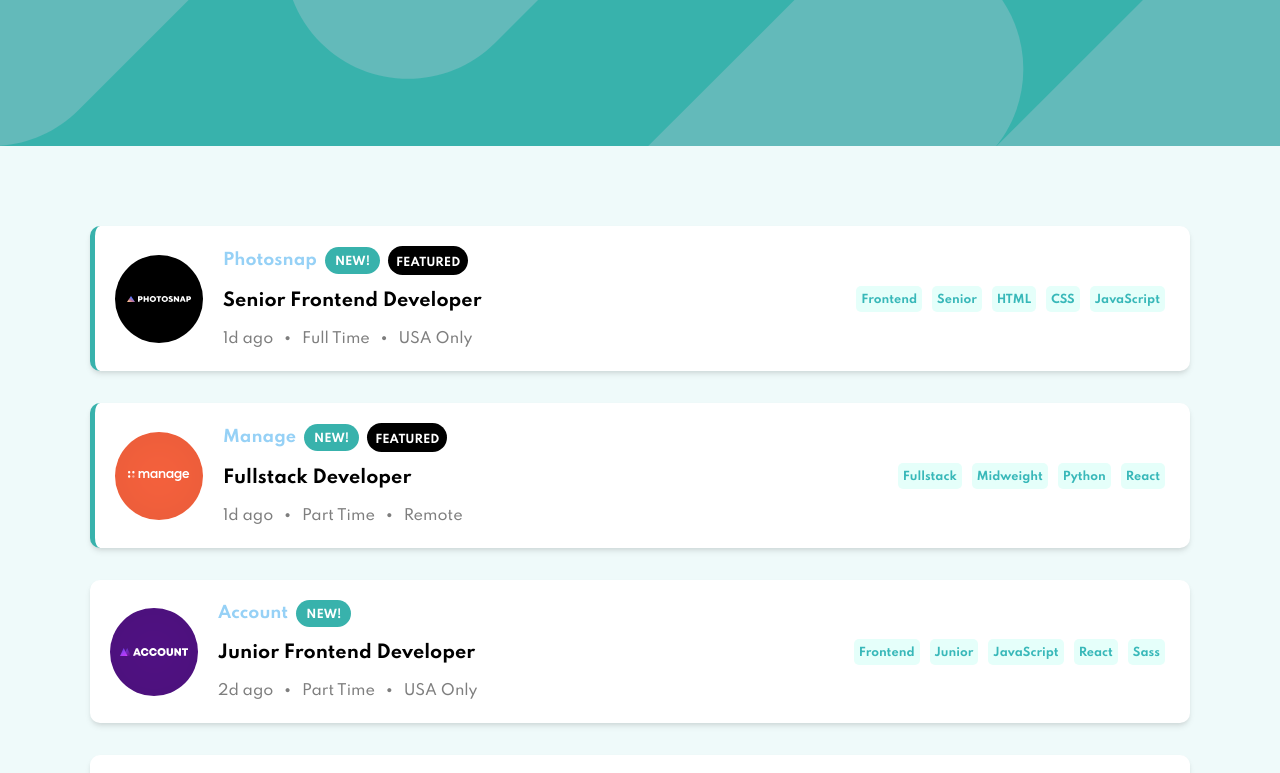
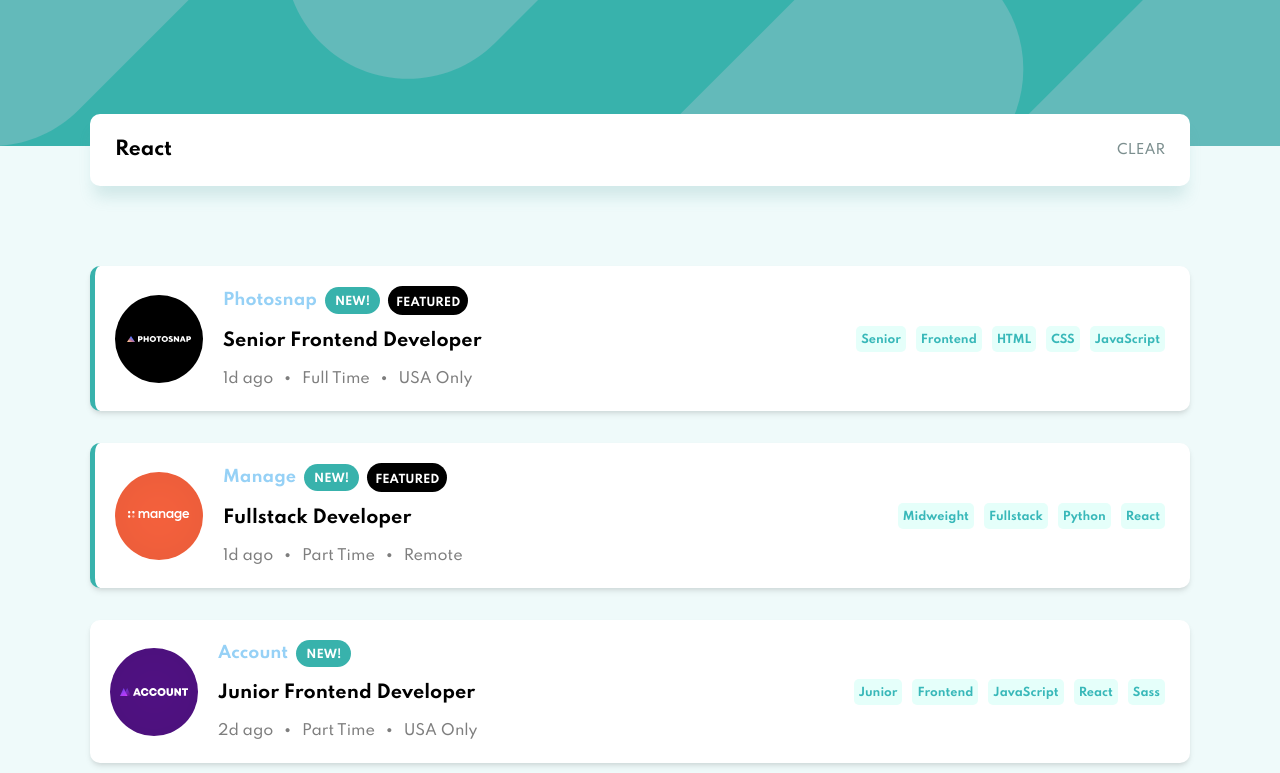
Before and after one commit to JEKO10/Job-Listing, a React (Create React App) app: page / in a window 1280 px wide. Shown: the top 773 px of the page. Built offline with nearby package versions, Linux system fonts and the light colour scheme.

Commit message:
SingleJob component structure update

```diff
--- a/src/App.js
+++ b/src/App.js
@@ -1,5 +1,5 @@
+import Search from "./component/Search";
 import Jobs from "./component/Jobs";
-import Search from "./component/Search";
 import HeaderImg from "./bg-header-desktop.svg";
 
 function App() {
--- a/src/component/SingleJob.jsx
+++ b/src/component/SingleJob.jsx
@@ -1,6 +1,8 @@
-import React from "react";
+function SingleJob({ job }) {
+  const { tools, languages, level, role } = job;
 
-function SingleJob({ job }) {
+  const jobTags = [level, role, ...languages, ...tools];
+
   return (
     <div className={`job ${job.featured ? "featured" : ""}`}>
       <div>
@@ -24,14 +26,29 @@ function SingleJob({ job }) {
         </div>
       </div>
       <div>
-        <h1 className="tag">{job.role}</h1>
+        {jobTags.map((tag, index) => {
+          return (
+            <h1 className="tag" key={index}>
+              {tag}
+            </h1>
+          );
+        })}
+        {/* <h1 className="tag">{job.role}</h1>
         <h1 className="tag">{job.level}</h1>
-        {job.languages.map((lang) => {
-          return <h1 className="tag">{lang}</h1>;
+        {job.languages.map((lang, index) => {
+          return (
+            <h1 className="tag" key={index}>
+              {lang}
+            </h1>
+          );
         })}
-        {job.tools.map((tool) => {
-          return <h1 className="tag">{tool}</h1>;
-        })}
+        {job.tools.map((tool, index) => {
+          return (
+            <h1 className="tag" key={index}>
+              {tool}
+            </h1>
+          );
+        })} */}
       </div>
     </div>
   );
--- a/src/index.css
+++ b/src/index.css
@@ -33,7 +33,6 @@ header img {
   padding: 25px;
   position: relative;
   z-index: 1;
-  display: none;
 }
 
 .searchBar button {
```
